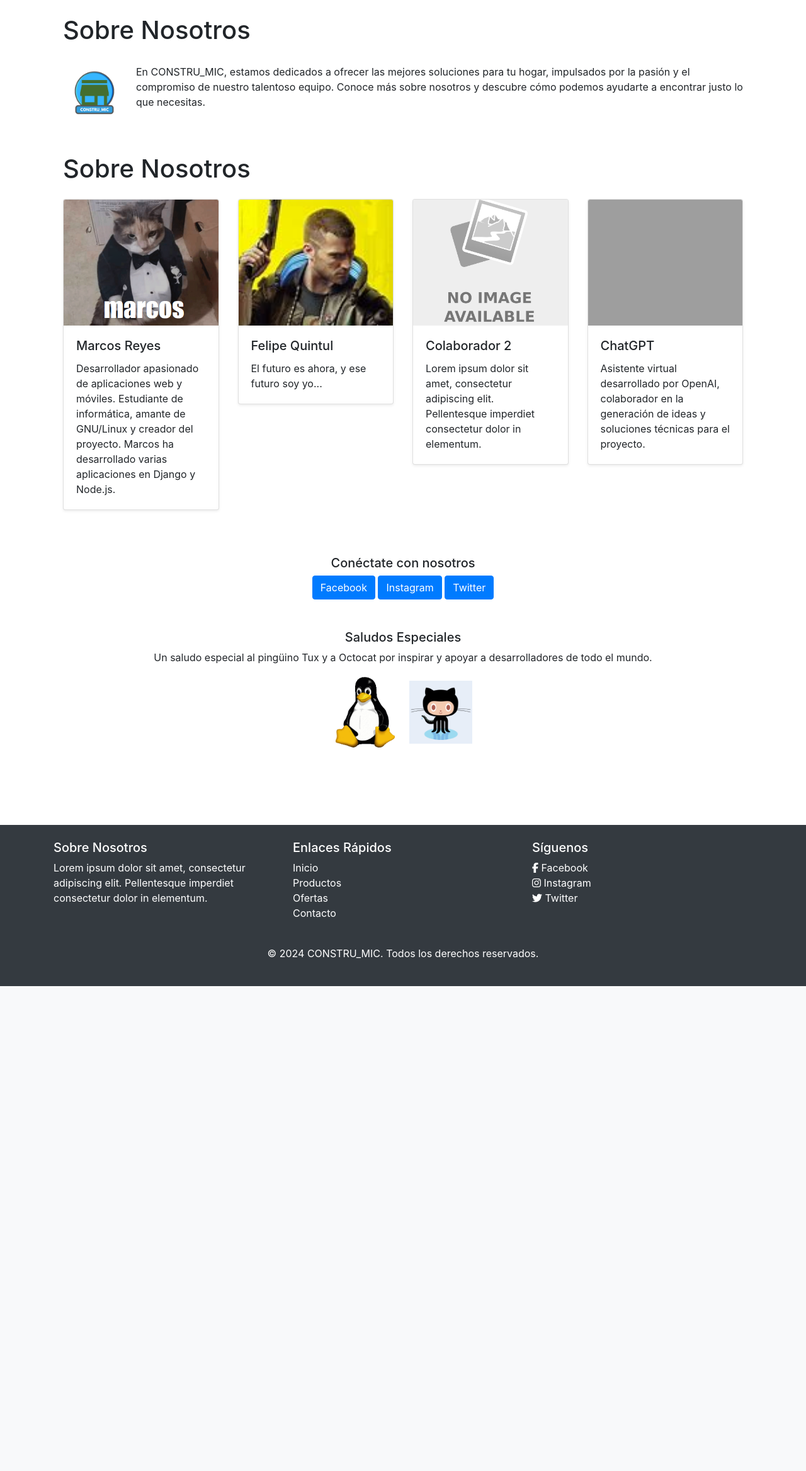
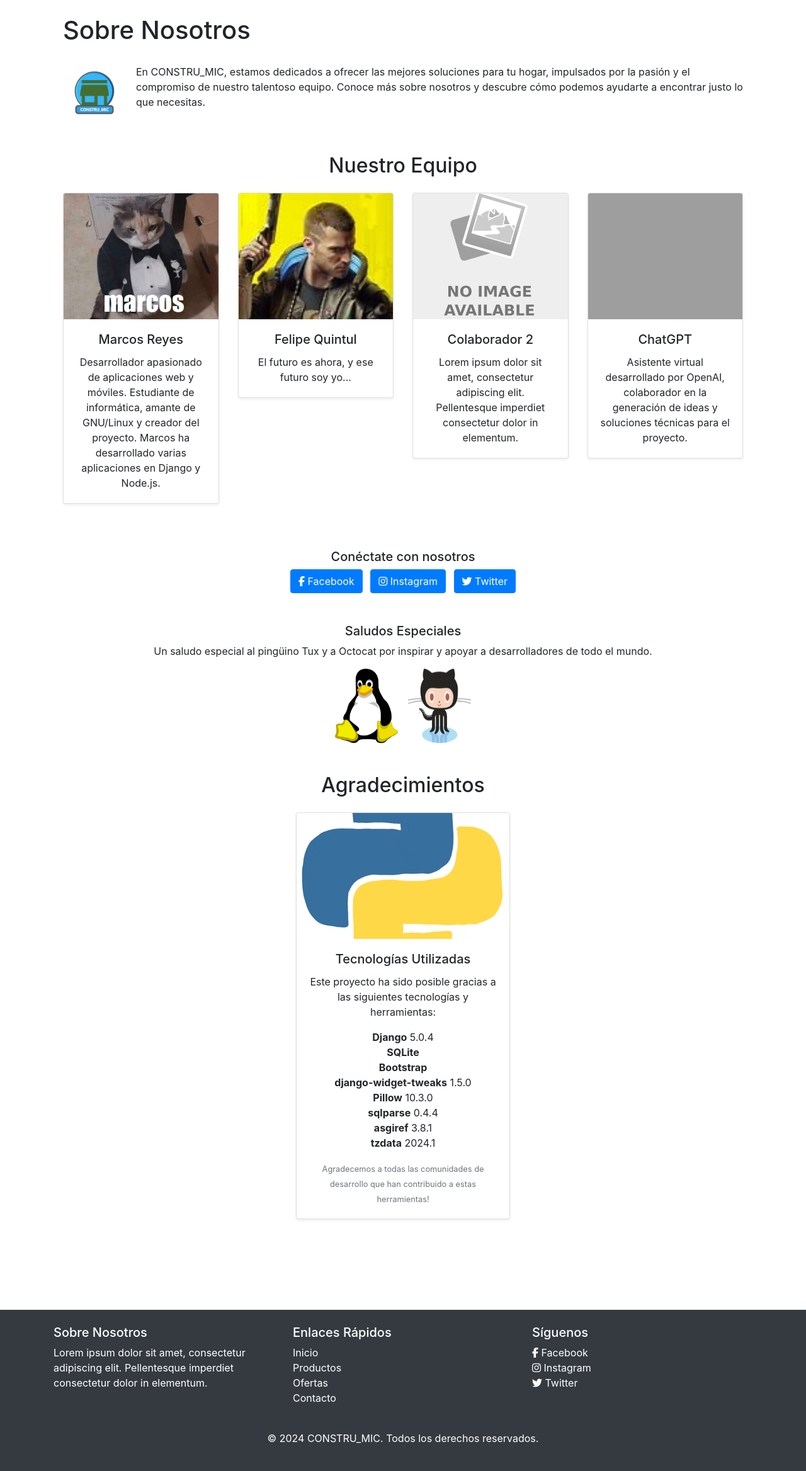
Before and after one commit to MarcosKingsDuoc/CONSTRU_MIC, a Django app: page /sobre_nosotros/ in a window 1280 px wide. Shown: the part 80-2416 px from the top of the page at 63% size. Before the commit the page ends 1646 px from the top, so only its background shows below. Run offline with Django 5.2, Linux system fonts and the light colour scheme; some libraries are stand-ins or nearby versions; grey boxes are pictures that could not be loaded.

Commit message:
pagina sobre_nosotros
se actualizo el estilo de sobre_nosotros.html y se agrego los componentes que fueron utilizados.

```diff
--- a/construmic/templates/sobre_nosotros.html
+++ b/construmic/templates/sobre_nosotros.html
@@ -6,26 +6,24 @@
 {% block header_page %}
 <div class="container mt-4">
     <h1 class="mb-4">Sobre Nosotros</h1>
-    <div style="display: flex; align-items: center;">
+    <div class="d-flex align-items-center">
         <img class="logo mr-3" src="{% static 'img/logo_construmic.png' %}" alt="Logo de CONSTRU_MIC" style="width: 100px; height: auto;">
         <p>En CONSTRU_MIC, estamos dedicados a ofrecer las mejores soluciones para tu hogar, impulsados por la pasión y el compromiso de nuestro talentoso equipo. Conoce más sobre nosotros y descubre cómo podemos ayudarte a encontrar justo lo que necesitas.</p>
     </div>
 </div>
 {% endblock %}
 
-
-
 {% block content %}
 <div class="container mt-5">
-    <h1 class="mb-4">Sobre Nosotros</h1>
-    <div class="row">
+    <h2 class="mb-4 text-center">Nuestro Equipo</h2>
+    <div class="row justify-content-center">
         <!-- Marcos -->
         <div class="col-md-3">
             <div class="card mb-4 shadow-sm animate-card">
                 <div class="card-img-wrapper">
                     <img src="{% static 'img/colaboradores/marcos.png' %}" class="card-img-top" alt="Marcos">
                 </div>
-                <div class="card-body">
+                <div class="card-body text-center">
                     <h5 class="card-title">Marcos Reyes</h5>
                     <p class="card-text">Desarrollador apasionado de aplicaciones web y móviles. Estudiante de informática, amante de GNU/Linux y creador del proyecto. Marcos ha desarrollado varias aplicaciones en Django y Node.js.</p>
                 </div>
@@ -35,9 +33,9 @@
         <div class="col-md-3">
             <div class="card mb-4 shadow-sm animate-card">
                 <div class="card-img-wrapper">
-                    <img src="{% static 'img/colaboradores/aaaa.jpg' %}" class="card-img-top" alt="Colaborador 1">
+                    <img src="{% static 'img/colaboradores/aaaa.jpg' %}" class="card-img-top" alt="Felipe">
                 </div>
-                <div class="card-body">
+                <div class="card-body text-center">
                     <h5 class="card-title">Felipe Quintul</h5>
                     <p class="card-text">El futuro es ahora, y ese futuro soy yo...</p>
                 </div>
@@ -49,7 +47,7 @@
                 <div class="card-img-wrapper">
                     <img src="{% static 'img/colaboradores/No-Image-Placeholder.png' %}" class="card-img-top" alt="Colaborador 2">
                 </div>
-                <div class="card-body">
+                <div class="card-body text-center">
                     <h5 class="card-title">Colaborador 2</h5>
                     <p class="card-text">Lorem ipsum dolor sit amet, consectetur adipiscing elit. Pellentesque imperdiet consectetur dolor in elementum.</p>
                 </div>
@@ -61,7 +59,7 @@
                 <div class="card-img-wrapper">
                     <img src="{% static 'img/colaboradores/terminator.jpg' %}" class="card-img-top" alt="ChatGPT">
                 </div>
-                <div class="card-body">
+                <div class="card-body text-center">
                     <h5 class="card-title">ChatGPT</h5>
                     <p class="card-text">Asistente virtual desarrollado por OpenAI, colaborador en la generación de ideas y soluciones técnicas para el proyecto.</p>
                 </div>
@@ -72,18 +70,55 @@
     <div class="text-center mt-5">
         <h5>Conéctate con nosotros</h5>
         <div class="d-inline-block">
-            <button type="button" class="btn btn-primary">Facebook</button>
-            <button type="button" class="btn btn-primary">Instagram</button>
-            <button type="button" class="btn btn-primary">Twitter</button>
+            <button type="button" class="btn btn-primary mr-2">
+                <i class="fab fa-facebook-f"></i> Facebook
+            </button>
+            <button type="button" class="btn btn-primary mr-2">
+                <i class="fab fa-instagram"></i> Instagram
+            </button>
+            <button type="button" class="btn btn-primary">
+                <i class="fab fa-twitter"></i> Twitter
+            </button>
         </div>
+    </div>
 
     <div class="text-center mt-5">
         <h5>Saludos Especiales</h5>
         <p>Un saludo especial al pingüino Tux y a Octocat por inspirar y apoyar a desarrolladores de todo el mundo.</p>
-        <img src="{% static 'img/colaboradores/Tux.png' %}" alt="Tux" class="img-fluid mx-2 animate-card" style="max-width: 100px;">
-        <img src="{% static 'img/colaboradores/Octocat.png' %}" alt="Octocat" class="img-fluid mx-2 animate-card" style="max-width: 100px;">
+        <div class="d-flex justify-content-center">
+            <img src="{% static 'img/colaboradores/Tux.png' %}" alt="Tux" class="img-fluid mx-2 animate-card" style="max-width: 100px;">
+            <img src="{% static 'img/colaboradores/Octocat.png' %}" alt="Octocat" class="img-fluid mx-2 animate-card" style="max-width: 100px;">
+        </div>
     </div>
+</div>
 
+
+<div class="container mt-5">
+    <h2 class="mb-4 text-center">Agradecimientos</h2>
+    <div class="row justify-content-center">
+        <div class="col-md-4">
+            <div class="card mb-4 shadow-sm animate-card">
+                <div class="card-img-wrapper">
+                    <img src="{% static 'img/python.gif' %}" class="card-img-top" alt="Agradecimiento">
+                </div>
+                <div class="card-body text-center">
+                    <h5 class="card-title">Tecnologías Utilizadas</h5>
+                    <p class="card-text">Este proyecto ha sido posible gracias a las siguientes tecnologías y herramientas:</p>
+                    <ul class="list-unstyled">
+                        <li><strong>Django</strong> 5.0.4</li>
+                        <li><strong>SQLite</strong></li>
+                        <li><strong>Bootstrap</strong></li>
+                        <li><strong>django-widget-tweaks</strong> 1.5.0</li>
+                        <li><strong>Pillow</strong> 10.3.0</li>
+                        <li><strong>sqlparse</strong> 0.4.4</li>
+                        <li><strong>asgiref</strong> 3.8.1</li>
+                        <li><strong>tzdata</strong> 2024.1</li>
+                    </ul>
+                    <small class="text-muted">Agradecemos a todas las comunidades de desarrollo que han contribuido a estas herramientas!</small>
+                </div>
+            </div>
+        </div>
+    </div>
 </div>
 
 <!-- Añadir FontAwesome para los íconos -->
@@ -102,7 +137,7 @@
         box-shadow: 0 10px 20px rgba(0, 0, 0, 0.2);
     }
     .card-img-wrapper {
-        height: 200px; /* Fija la altura que desees */
+        height: 200px;
         overflow: hidden;
     }
     .card-img-wrapper img {
```
Also changed, not shown: construmic/assets/static/img/colaboradores/Octocat.png, construmic/assets/static/img/colaboradores/Tux.png, construmic/assets/static/img/python.gif (added).
